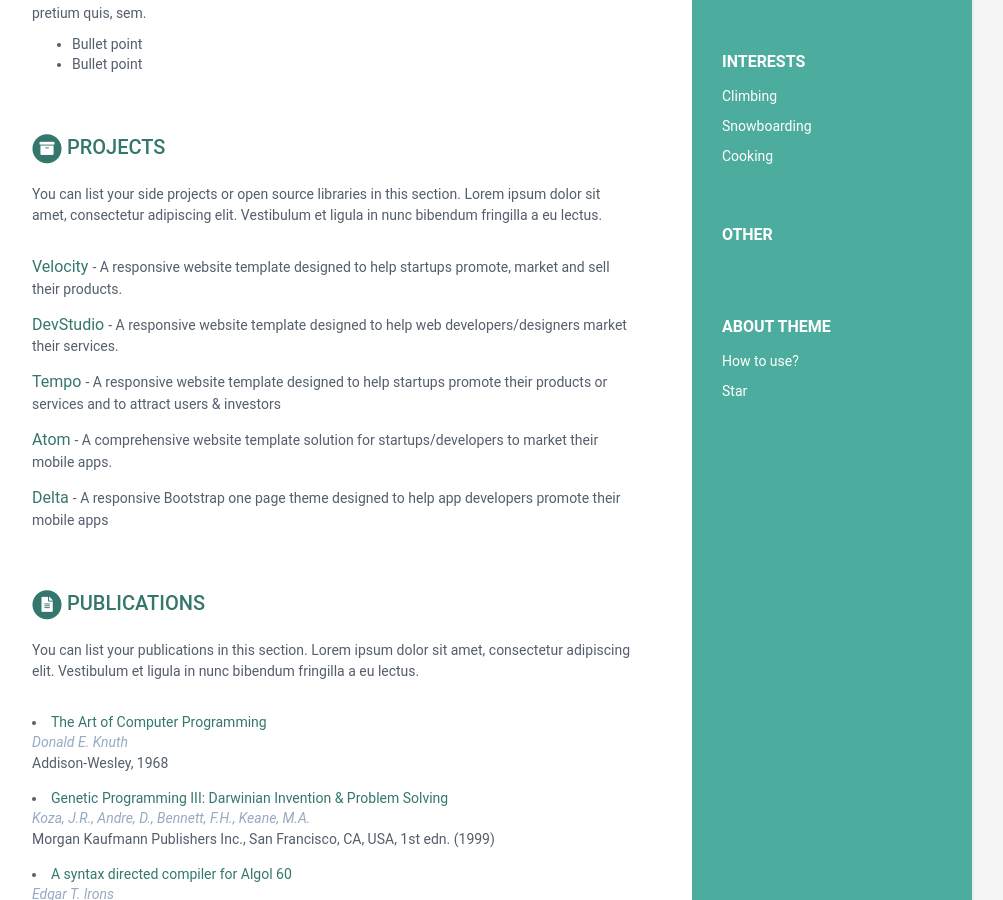
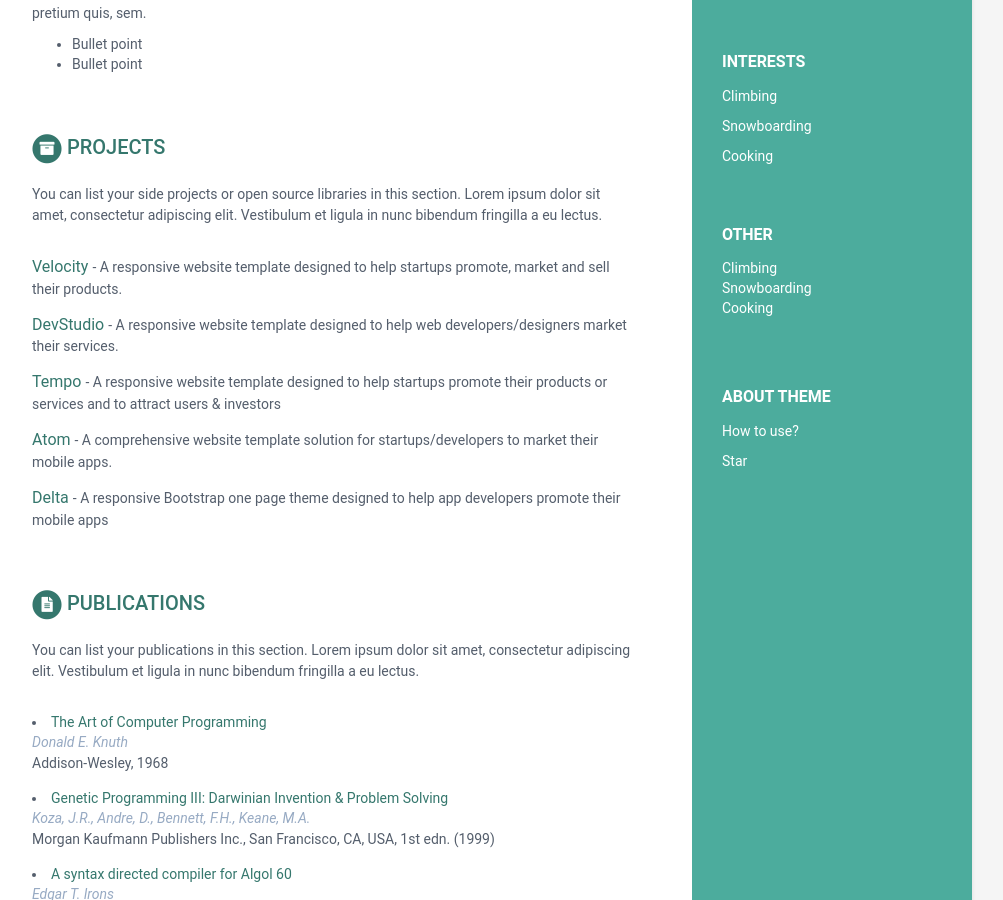
Before and after one commit to joan-medina-roca/cv.joanmedinaroca.com, a Jekyll site: the page built from index.html, in a window 1280 px wide and 900 px high, scrolled down 934 px. Shown: the whole window, without its empty margins (168-1171 px from the left). Built offline with Jekyll 4.4.1, drawn with Linux system fonts in a browser that asks for light colours.

Commit message:
others retouch

```diff
--- a/_data/data.yml
+++ b/_data/data.yml
@@ -46,7 +46,7 @@ sidebar:
     - item: Cooking
       link:
 
-  other:
+  others:
     - item: Climbing
       link:
 
--- a/_includes/other.html
+++ b/_includes/other.html
@@ -1,12 +1,12 @@
-{% assign other = site.data.data.sidebar.other %} {% if other %}
-<div class="other-container container-block">
+{% assign others = site.data.data.sidebar.others %} {% if others %}
+<div class="others-container container-block">
   <h2 class="container-block-title">Other</h2>
 
-  <ul class="list-unstyled other-list">
-    {% for other in other %} {% if others.link %}
-    <li><a href="{{ others.link }}">{{ others.item }}</a></li>
+  <ul class="list-unstyled others-list">
+    {% for other in others %} {% if other.link %}
+    <li><a href="{{ other.link }}">{{ other.item }}</a></li>
     {% else %}
-    <li>{{ others.item }}</li>
+    <li>{{ other.item }}</li>
     {% endif %} {% endfor %}
   </ul>
 </div>
```
